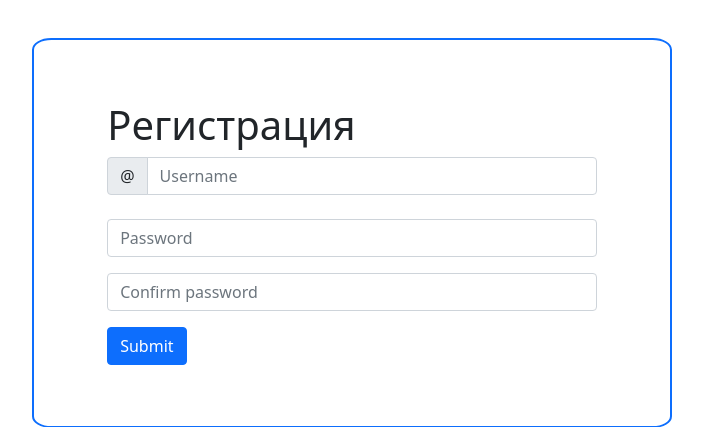
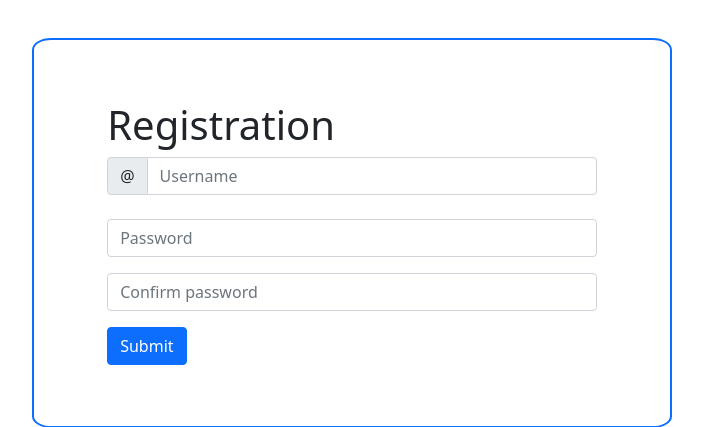
Before and after one commit to othdrug/messenger_website, a Flask app: page /registration in a window 1280 px wide. Shown: the part 167-594 px from the top of the page, without its empty margins (288-991 px from the left). Run offline with Flask 2, Linux system fonts and the light colour scheme; some libraries are stand-ins or nearby versions.

Commit message:
исправил маленькую ошибку

```diff
--- a/templates/reg.html
+++ b/templates/reg.html
@@ -10,7 +10,7 @@
 <div class="d-flex align-items-center">
     <div class="container">
         <form action="" method="POST">
-                <h1>Регистрация</h1>
+                <h1>Registration</h1>
                  {{ form.hidden_tag() }}
                  {{ form.csrf_token }}
 
```
